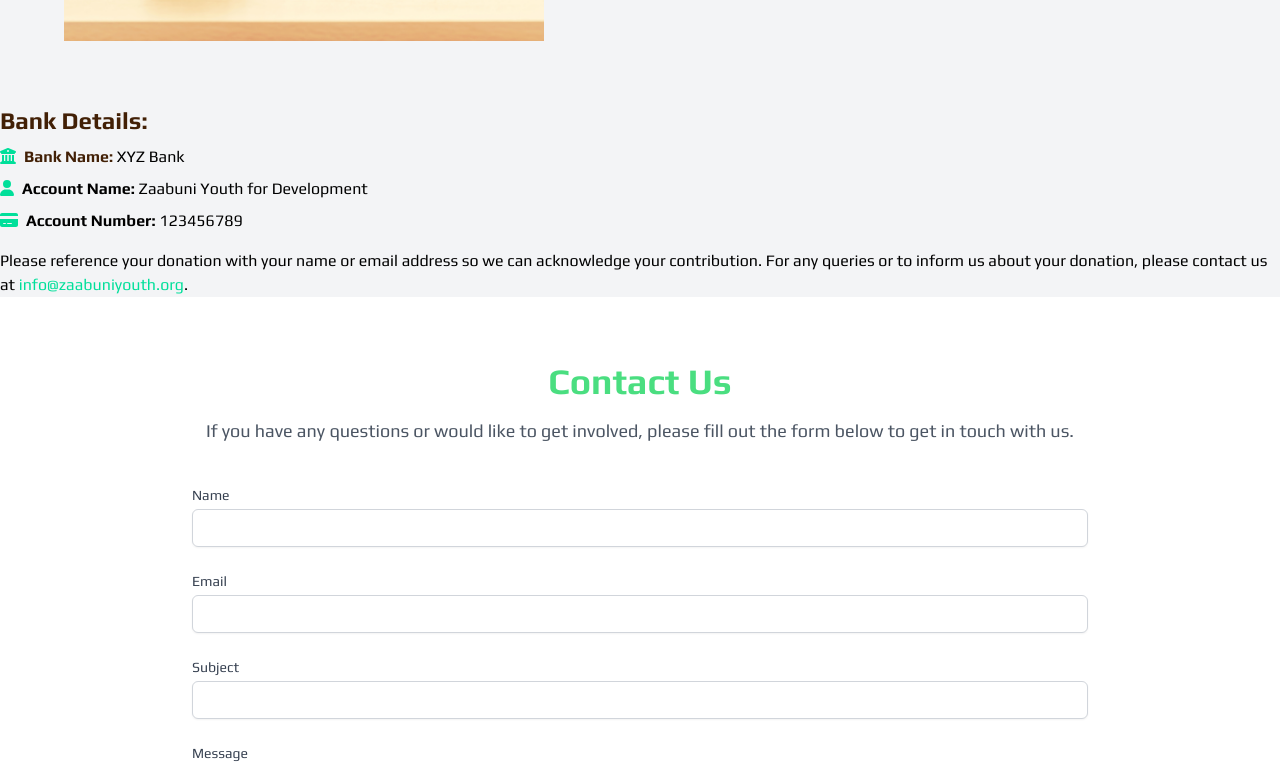
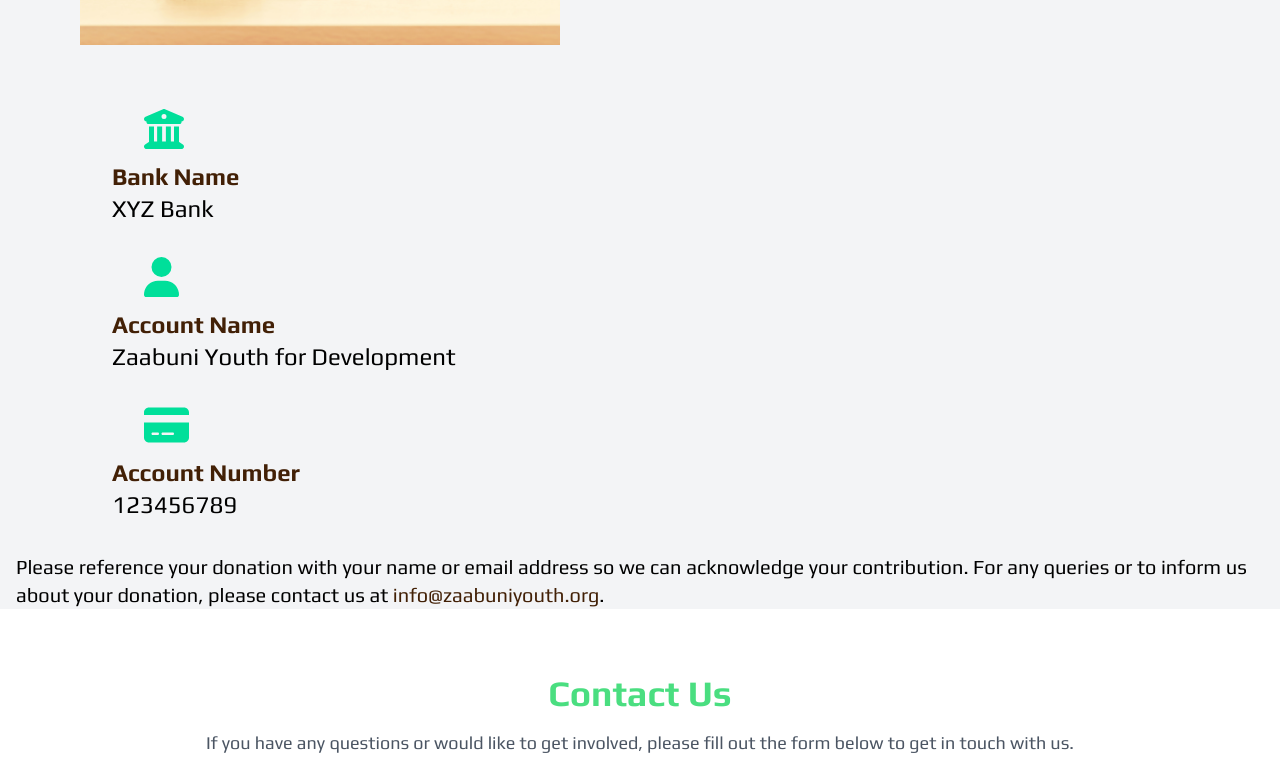
Before and after one commit to Tawphiq/zaabuni-youth, a React (Vite) app in the folder frontend/zaabuni/: page / in a window 1280 px wide. Shown: the part 1995-2760 px from the top of the page. Built offline with nearby package versions, Linux system fonts and the light colour scheme; a web font is replaced by a local one.

Commit message:
"completed the donation page"

```diff
--- a/frontend/zaabuni/src/components/Donate.jsx
+++ b/frontend/zaabuni/src/components/Donate.jsx
@@ -5,26 +5,29 @@ import zaabdonate from '../assets/zaadonor.jpg'
 const Donation = () => {
   return (
     <section id="donation" className="bg-gray-100">
-      <div className="container">
-        <h2 className="text-3xl font-bold mb-4 text-center text-yellow-950">Make a Donation</h2>
+      <div className="containerg mx-4">
+        <h2 className="text-3xl font-bold pt-5 text-centerg text-yellow-950">Make a Donation</h2>
         <div className='grid lg:grid-cols-2 lg:p-16'>
         <img src={zaabdonate} alt="" className='lg:h-80' />
           <p className="mb-4 text-xl text-gray-700">
             Your generous contributions help us to support and promote local development, build human capital, attract investment, and skilled personnel to the area. Thank you for your support!
           </p>
           </div>
-          <h3 className="text-2xl font-semibold mb-2 text-yellow-950">Bank Details:</h3>
-          <p className="mb-2">
-            <FontAwesomeIcon icon={faUniversity} className="text-[#00df9a] mr-2" />
-            <strong className='text-yellow-950'>Bank Name:</strong> XYZ Bank
+          {/* <h3 className="text-3xl text-center font-semibold mb-2 text-yellow-950">Bank Details</h3> */}
+          <p className="mb-8 grid ml-24">
+            <FontAwesomeIcon icon={faUniversity} className="text-[#00df9a] ml-8 mb-3 flex h-10" />
+            <p className='text-yellow-950 text-2xl font-bold'>Bank Name</p>
+            <p className='text-2xl'>XYZ Bank</p>
           </p>
-          <p className="mb-2">
-            <FontAwesomeIcon icon={faUser} className="text-[#00df9a] mr-2" />
-            <strong>Account Name:</strong> Zaabuni Youth for Development
+          <p className="mb-8 grid ml-24">
+            <FontAwesomeIcon icon={faUser} className="text-[#00df9a] ml-8 mb-3 flex h-10" />
+            <p className='text-yellow-950 text-2xl font-bold'>Account Name</p>
+            <p className='text-2xl'>Zaabuni Youth for Development</p>
           </p>
-          <p className="mb-2">
-            <FontAwesomeIcon icon={faCreditCard} className="text-[#00df9a] mr-2" />
-            <strong>Account Number:</strong> 123456789
+          <p className="mb-8 grid ml-24">
+            <FontAwesomeIcon icon={faCreditCard} className="text-[#00df9a] ml-8 mb-3 flex h-10" />
+            <p className='text-yellow-950 text-2xl font-bold'>Account Number</p>
+            <p className='text-2xl'>123456789</p>
           </p>
           {/* <p className="mb-2">
             <FontAwesomeIcon icon={faDollarSign} className="text-blue-600 mr-2" />
@@ -34,8 +37,8 @@ const Donation = () => {
             <FontAwesomeIcon icon={faCreditCard} className="text-blue-600 mr-2" />
             <strong>IBAN:</strong> XYZ12345678901234567890
           </p> */}
-          <p className="mt-4">
-            Please reference your donation with your name or email address so we can acknowledge your contribution. For any queries or to inform us about your donation, please contact us at <a href="mailto:info@zaabuniyouth.org" className="text-[#00df9a] hover:underline">
+          <p className="mt-4 text-xl">
+            Please reference your donation with your name or email address so we can acknowledge your contribution. For any queries or to inform us about your donation, please contact us at <a href="mailto:info@zaabuniyouth.org" className="text-yellow-950 hover:underline">
               info@zaabuniyouth.org
             </a>.
           </p>
```
